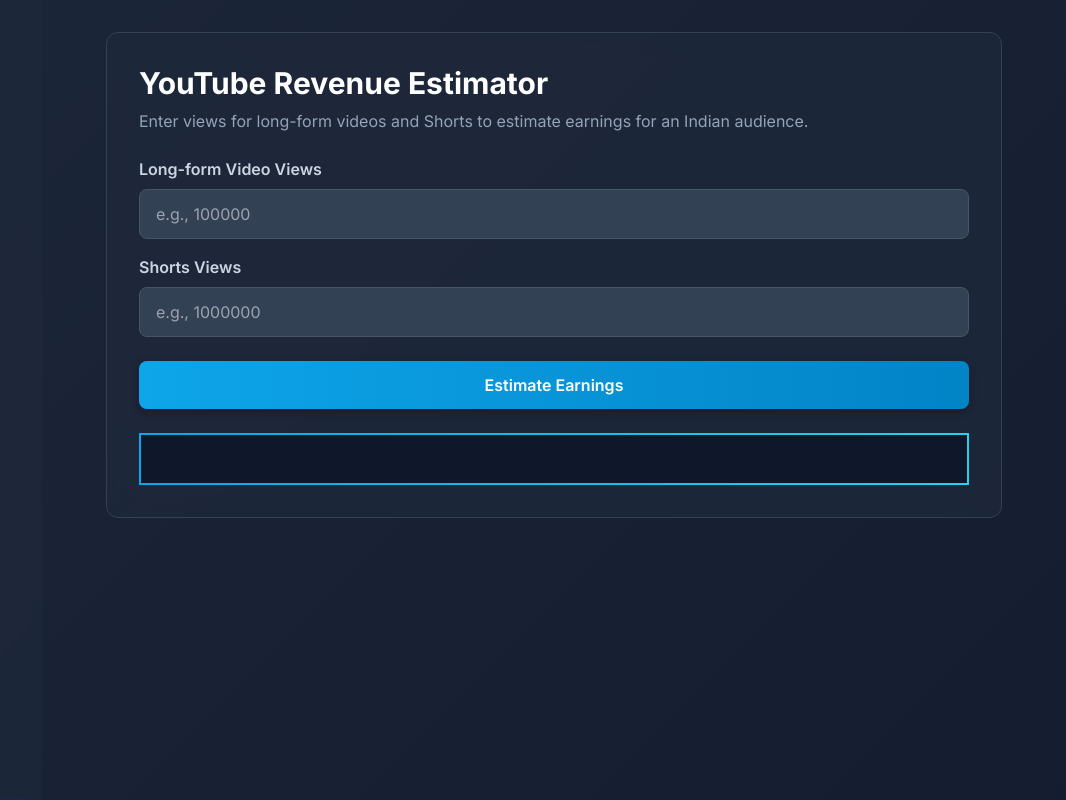
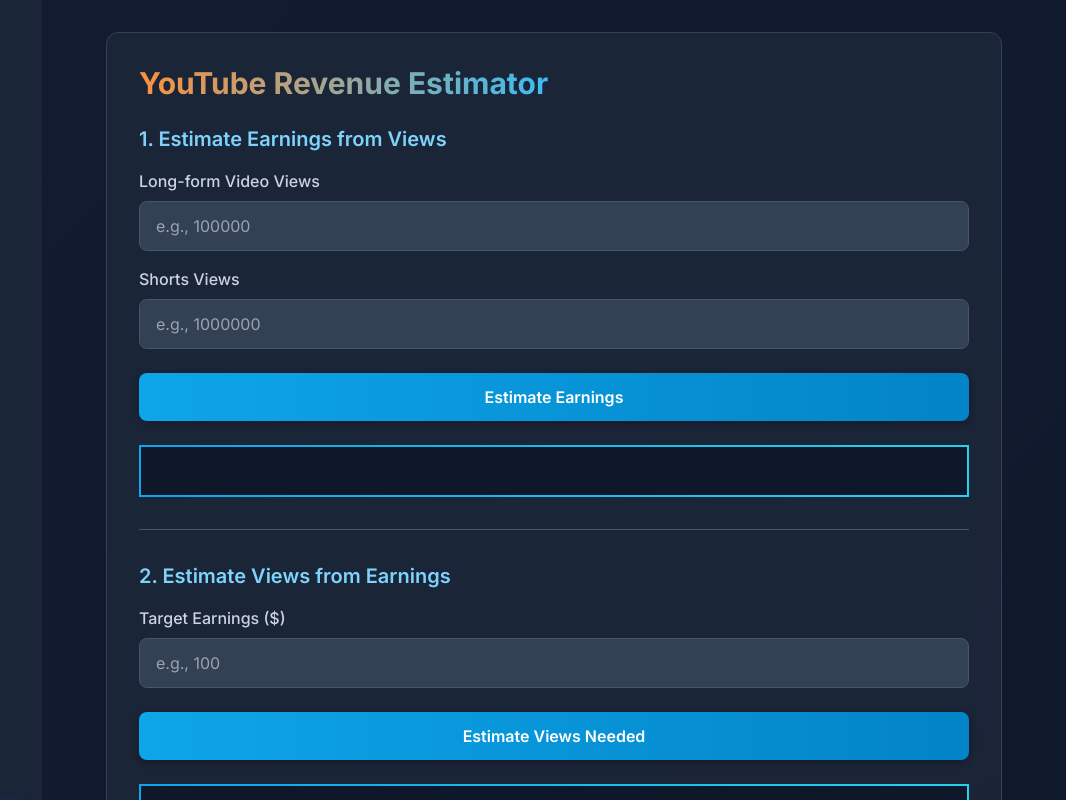
Before and after one commit to Thatoneguy-new/calculator, a plain HTML site: page index.html in a window 1280 px wide. Shown: the full height of the page, 214-1280 px from the left. Drawn offline with nearby package versions, Linux system fonts and the light colour scheme.

Commit message:
Update index.html

```diff
--- a/index.html
+++ b/index.html
@@ -22,7 +22,7 @@
             font-family: 'Inter', sans-serif;
             -webkit-font-smoothing: antialiased;
             -moz-osx-font-smoothing: grayscale;
-            background: linear-gradient(135deg, #0f172a, #1e293b, #0f172a);
+            background: linear-gradient(135deg, #0f172a, #131c31, #0f172a);
             background-size: 400% 400%;
             animation: gradientBG 15s ease infinite;
         }
@@ -37,9 +37,9 @@
         ::-webkit-scrollbar-thumb:hover { background: #64748b; }
 
         .calculator-card {
-            background-color: rgba(30, 41, 59, 0.8); /* slate-800 with opacity */
-            backdrop-filter: blur(10px);
-            border: 1px solid #334155; /* slate-700 */
+            background-color: rgba(30, 41, 59, 0.8);
+            backdrop-filter: blur(12px);
+            border: 1px solid #334155;
             border-radius: 0.75rem;
             padding: 2rem;
             animation: fadeIn 0.5s ease-in-out;
@@ -56,9 +56,15 @@
             transition: all 0.2s ease-in-out;
             cursor: pointer;
         }
+        .nav-link i {
+            transition: color 0.2s ease-in-out;
+        }
         .nav-link:hover {
-            background-color: #334155; /* slate-700 */
+            background-color: #334155;
             transform: translateX(4px);
+        }
+        .nav-link:hover i {
+            color: #22d3ee;
         }
         .nav-link.active {
             background-image: linear-gradient(to right, #0ea5e9, #22d3ee);
@@ -73,12 +79,13 @@
             border-radius: 0.5rem;
             padding: 0.75rem 1rem;
             width: 100%;
-            transition: border-color 0.2s, box-shadow 0.2s;
+            transition: all 0.3s ease;
         }
         .form-input:focus {
             outline: none;
             border-color: #22d3ee;
             box-shadow: 0 0 0 3px rgba(34, 211, 238, 0.3);
+            transform: scale(1.02);
         }
         .btn-primary {
             background-image: linear-gradient(to right, #0ea5e9, #0284c7);
@@ -107,8 +114,23 @@
             animation: resultFadeIn 0.6s ease;
         }
         @keyframes resultFadeIn {
-            from { opacity: 0; }
-            to { opacity: 1; }
+            from { opacity: 0; transform: scale(0.98); }
+            to { opacity: 1; transform: scale(1); }
+        }
+        /* Animated Gradient Text Style */
+        .animated-gradient-text {
+            background: linear-gradient(to right, #38bdf8, #818cf8, #f472b6, #fb923c, #38bdf8);
+            background-size: 200% auto;
+            color: #000;
+            background-clip: text;
+            -webkit-background-clip: text;
+            -webkit-text-fill-color: transparent;
+            animation: textShine 4s linear infinite;
+        }
+        @keyframes textShine {
+            to {
+                background-position: -200% center;
+            }
         }
     </style>
 </head>
@@ -163,18 +185,50 @@
 
             function createCalculatorUI(id) {
                 const allContent = {
-                    simple: `<h2 class="text-3xl font-bold text-white mb-4">Simple Calculator</h2><div class="grid grid-cols-1 md:grid-cols-2 gap-4"><input type="number" id="s_num1" class="form-input" placeholder="First number"><input type="number" id="s_num2" class="form-input" placeholder="Second number"></div><div class="flex justify-center gap-3 mt-4">${['+', '-', '*', '/'].map(op => `<button class="btn-primary w-16 h-16 text-2xl" onclick="calculateSimple('${op}')">${op}</button>`).join('')}</div><div id="s_result" class="result-box text-center text-3xl font-bold min-h-[80px] flex items-center justify-center"></div>`,
-                    scientific: `<h2 class="text-3xl font-bold text-white mb-4">Scientific Calculator</h2><select id="sci_op" class="form-input mb-4"><option value="sqrt">Square Root (√)</option><option value="pow">Power (x^y)</option><option value="sin">Sine (sin)</option><option value="cos">Cosine (cos)</option><option value="tan">Tangent (tan)</option><option value="log">Logarithm (log10)</option></select><div id="sci_inputs" class="grid grid-cols-1 md:grid-cols-2 gap-4"><input type="number" id="sci_num1" class="form-input" placeholder="Enter number"><input type="number" id="sci_num2" class="form-input hidden" placeholder="Enter exponent"></div><button class="btn-primary mt-4 w-full" onclick="calculateScientific()">Calculate</button><div id="sci_result" class="result-box text-center text-3xl font-bold min-h-[80px] flex items-center justify-center"></div>`,
-                    simpleInterest: `<h2 class="text-3xl font-bold text-white mb-4">Simple Interest</h2><div class="space-y-4"><input type="number" id="si_p" class="form-input" placeholder="Principal Amount ($)"><input type="number" id="si_r" class="form-input" placeholder="Annual Rate (%)"><input type="number" id="si_t" class="form-input" placeholder="Time (Years)"></div><button class="btn-primary mt-4 w-full" onclick="calculateSimpleInterest()">Calculate</button><div id="si_result" class="result-box"></div>`,
-                    compoundInterest: `<h2 class="text-3xl font-bold text-white mb-4">Compound Interest</h2><div class="space-y-4"><input type="number" id="ci_p" class="form-input" placeholder="Principal Amount ($)"><input type="number" id="ci_r" class="form-input" placeholder="Annual Rate (%)"><input type="number" id="ci_t" class="form-input" placeholder="Time (Years)"><select id="ci_n" class="form-input"><option value="365">Daily</option><option value="12">Monthly</option><option value="1">Yearly</option></select></div><button class="btn-primary mt-4 w-full" onclick="calculateCompoundInterest()">Calculate</button><div id="ci_result" class="result-box"></div>`,
-                    age: `<h2 class="text-3xl font-bold text-white mb-4">Age Calculator</h2><label class="text-slate-400">Enter your date of birth:</label><input type="date" id="age_dob" class="form-input mt-2"><button class="btn-primary mt-4 w-full" onclick="calculateAge()">Calculate Age</button><div id="age_result" class="result-box"></div>`,
-                    countdown: `<h2 class="text-3xl font-bold text-white mb-4">Date Countdown</h2><label class="text-slate-400">Select a future date:</label><input type="date" id="cd_date" class="form-input mt-2"><button class="btn-primary mt-4 w-full" onclick="calculateCountdown()">Start Countdown</button><div id="cd_result" class="result-box"></div>`,
-                    time: `<h2 class="text-3xl font-bold text-white mb-4">Time Converter</h2><div class="grid grid-cols-1 md:grid-cols-3 gap-4"><input type="number" id="time_val" class="form-input" placeholder="Enter value"><select id="time_from" class="form-input"><option value="s">Seconds</option><option value="m">Minutes</option><option value="h">Hours</option><option value="d">Days</option></select><select id="time_to" class="form-input"><option value="s">Seconds</option><option value="m">Minutes</option><option value="h">Hours</option><option value="d">Days</option></select></div><button class="btn-primary mt-4 w-full" onclick="convertTime()">Convert</button><div id="time_result" class="result-box text-center text-2xl font-bold"></div>`,
-                    units: `<h2 class="text-3xl font-bold text-white mb-4">Unit Converter</h2><select id="unit_cat" class="form-input mb-4"><option value="temp">Temperature</option><option value="len">Length</option><option value="weight">Weight</option></select><div class="grid grid-cols-1 md:grid-cols-3 gap-4"><input type="number" id="unit_val" class="form-input" placeholder="Enter value"><select id="unit_from" class="form-input"></select><select id="unit_to" class="form-input"></select></div><button class="btn-primary mt-4 w-full" onclick="convertUnit()">Convert</button><div id="unit_result" class="result-box text-center text-2xl font-bold"></div>`,
-                    bmi: `<h2 class="text-3xl font-bold text-white mb-4">BMI Calculator</h2><div class="grid grid-cols-1 md:grid-cols-2 gap-4"><input type="number" id="bmi_weight" class="form-input" placeholder="Weight (kg)"><input type="number" id="bmi_height" class="form-input" placeholder="Height (m)"></div><button class="btn-primary mt-4 w-full" onclick="calculateBMI()">Calculate BMI</button><div id="bmi_result" class="result-box"></div>`,
-                    youtube: `<h2 class="text-3xl font-bold text-white mb-2">YouTube Revenue Estimator</h2><p class="text-slate-400 mb-6">Enter views for long-form videos and Shorts to estimate earnings for an Indian audience.</p><div class="space-y-4"><div><label class="font-semibold text-slate-300 mb-2 block">Long-form Video Views</label><input type="number" id="yt_long_views" class="form-input" placeholder="e.g., 100000"></div><div><label class="font-semibold text-slate-300 mb-2 block">Shorts Views</label><input type="number" id="yt_shorts_views" class="form-input" placeholder="e.g., 1000000"></div></div><button class="btn-primary mt-6 w-full" onclick="calculateYT()">Estimate Earnings</button><div id="yt_result" class="result-box"></div>`,
-                    spotify: `<h2 class="text-3xl font-bold text-white mb-2">Spotify Revenue Calculator</h2><p class="text-slate-400 mb-6">Estimate your net earnings after a standard 15% distributor fee.</p><div class="space-y-4"><div><label class="font-semibold text-slate-300 mb-2 block">Number of Streams</label><input type="number" id="spotify_streams" class="form-input" placeholder="e.g., 500000"></div></div><button class="btn-primary mt-6 w-full" onclick="calculateSpotify()">Calculate Net Revenue</button><div id="spotify_result" class="result-box"></div>`,
-                    reels: `<h2 class="text-3xl font-bold text-white mb-2">Instagram Reels Revenue</h2><p class="text-slate-400 mb-6">Provides a rough estimate. Reels monetization is highly variable and not guaranteed.</p><div class="space-y-4"><div><label class="font-semibold text-slate-300 mb-2 block">Number of Reels Views</label><input type="number" id="reels_views" class="form-input" placeholder="e.g., 2000000"></div></div><button class="btn-primary mt-6 w-full" onclick="calculateReels()">Estimate Earnings</button><div id="reels_result" class="result-box"></div>`,
+                    simple: `<h2 class="text-3xl font-bold mb-4 animated-gradient-text">Simple Calculator</h2><div class="grid grid-cols-1 md:grid-cols-2 gap-4"><input type="number" id="s_num1" class="form-input" placeholder="First number"><input type="number" id="s_num2" class="form-input" placeholder="Second number"></div><div class="flex justify-center gap-3 mt-4">${['+', '-', '*', '/'].map(op => `<button class="btn-primary w-16 h-16 text-2xl" onclick="calculateSimple('${op}')">${op}</button>`).join('')}</div><div id="s_result" class="result-box text-center text-3xl font-bold min-h-[80px] flex items-center justify-center"></div>`,
+                    scientific: `<h2 class="text-3xl font-bold mb-4 animated-gradient-text">Scientific Calculator</h2><select id="sci_op" class="form-input mb-4"><option value="sqrt">Square Root (√)</option><option value="pow">Power (x^y)</option><option value="sin">Sine (sin)</option><option value="cos">Cosine (cos)</option><option value="tan">Tangent (tan)</option><option value="log">Logarithm (log10)</option></select><div id="sci_inputs" class="grid grid-cols-1 md:grid-cols-2 gap-4"><input type="number" id="sci_num1" class="form-input" placeholder="Enter number"><input type="number" id="sci_num2" class="form-input hidden" placeholder="Enter exponent"></div><button class="btn-primary mt-4 w-full" onclick="calculateScientific()">Calculate</button><div id="sci_result" class="result-box text-center text-3xl font-bold min-h-[80px] flex items-center justify-center"></div>`,
+                    simpleInterest: `<h2 class="text-3xl font-bold mb-4 animated-gradient-text">Simple Interest</h2><div class="space-y-4"><input type="number" id="si_p" class="form-input" placeholder="Principal Amount ($)"><input type="number" id="si_r" class="form-input" placeholder="Annual Rate (%)"><input type="number" id="si_t" class="form-input" placeholder="Time (Years)"></div><button class="btn-primary mt-4 w-full" onclick="calculateSimpleInterest()">Calculate</button><div id="si_result" class="result-box"></div>`,
+                    compoundInterest: `<h2 class="text-3xl font-bold mb-4 animated-gradient-text">Compound Interest</h2><div class="space-y-4"><input type="number" id="ci_p" class="form-input" placeholder="Principal Amount ($)"><input type="number" id="ci_r" class="form-input" placeholder="Annual Rate (%)"><input type="number" id="ci_t" class="form-input" placeholder="Time (Years)"><select id="ci_n" class="form-input"><option value="365">Daily</option><option value="12">Monthly</option><option value="1">Yearly</option></select></div><button class="btn-primary mt-4 w-full" onclick="calculateCompoundInterest()">Calculate</button><div id="ci_result" class="result-box"></div>`,
+                    age: `<h2 class="text-3xl font-bold mb-4 animated-gradient-text">Age Calculator</h2><label class="text-slate-400">Enter your date of birth:</label><input type="date" id="age_dob" class="form-input mt-2"><button class="btn-primary mt-4 w-full" onclick="calculateAge()">Calculate Age</button><div id="age_result" class="result-box"></div>`,
+                    countdown: `<h2 class="text-3xl font-bold mb-4 animated-gradient-text">Date Countdown</h2><label class="text-slate-400">Select a future date:</label><input type="date" id="cd_date" class="form-input mt-2"><button class="btn-primary mt-4 w-full" onclick="calculateCountdown()">Start Countdown</button><div id="cd_result" class="result-box"></div>`,
+                    time: `<h2 class="text-3xl font-bold mb-4 animated-gradient-text">Time Converter</h2><div class="grid grid-cols-1 md:grid-cols-3 gap-4"><input type="number" id="time_val" class="form-input" placeholder="Enter value"><select id="time_from" class="form-input"><option value="s">Seconds</option><option value="m">Minutes</option><option value="h">Hours</option><option value="d">Days</option></select><select id="time_to" class="form-input"><option value="s">Seconds</option><option value="m">Minutes</option><option value="h">Hours</option><option value="d">Days</option></select></div><button class="btn-primary mt-4 w-full" onclick="convertTime()">Convert</button><div id="time_result" class="result-box text-center text-2xl font-bold"></div>`,
+                    units: `<h2 class="text-3xl font-bold mb-4 animated-gradient-text">Unit Converter</h2><select id="unit_cat" class="form-input mb-4"><option value="temp">Temperature</option><option value="len">Length</option><option value="weight">Weight</option></select><div class="grid grid-cols-1 md:grid-cols-3 gap-4"><input type="number" id="unit_val" class="form-input" placeholder="Enter value"><select id="unit_from" class="form-input"></select><select id="unit_to" class="form-input"></select></div><button class="btn-primary mt-4 w-full" onclick="convertUnit()">Convert</button><div id="unit_result" class="result-box text-center text-2xl font-bold"></div>`,
+                    bmi: `<h2 class="text-3xl font-bold mb-4 animated-gradient-text">BMI Calculator</h2><div class="grid grid-cols-1 md:grid-cols-2 gap-4"><input type="number" id="bmi_weight" class="form-input" placeholder="Weight (kg)"><input type="number" id="bmi_height" class="form-input" placeholder="Height (m)"></div><button class="btn-primary mt-4 w-full" onclick="calculateBMI()">Calculate BMI</button><div id="bmi_result" class="result-box"></div>`,
+                    youtube: `
+                        <h2 class="text-3xl font-bold mb-6 animated-gradient-text">YouTube Revenue Estimator</h2>
+                        <!-- Views to Revenue -->
+                        <div class="mb-8">
+                            <h3 class="text-xl font-semibold text-sky-300 mb-4">1. Estimate Earnings from Views</h3>
+                            <div class="space-y-4">
+                                <div>
+                                    <label class="font-medium text-slate-300 mb-2 block">Long-form Video Views</label>
+                                    <input type="number" id="yt_long_views" class="form-input" placeholder="e.g., 100000">
+                                </div>
+                                <div>
+                                    <label class="font-medium text-slate-300 mb-2 block">Shorts Views</label>
+                                    <input type="number" id="yt_shorts_views" class="form-input" placeholder="e.g., 1000000">
+                                </div>
+                            </div>
+                            <button class="btn-primary mt-6 w-full" onclick="calculateYTRevenueFromViews()">Estimate Earnings</button>
+                            <div id="yt_result_from_views" class="result-box"></div>
+                        </div>
+
+                        <hr class="border-slate-600 my-8">
+
+                        <!-- Revenue to Views -->
+                        <div>
+                            <h3 class="text-xl font-semibold text-sky-300 mb-4">2. Estimate Views from Earnings</h3>
+                            <div class="space-y-4">
+                                <div>
+                                    <label class="font-medium text-slate-300 mb-2 block">Target Earnings ($)</label>
+                                    <input type="number" id="yt_target_earnings" class="form-input" placeholder="e.g., 100">
+                                </div>
+                            </div>
+                            <button class="btn-primary mt-6 w-full" onclick="calculateYTViewsFromRevenue()">Estimate Views Needed</button>
+                            <div id="yt_result_from_earnings" class="result-box"></div>
+                        </div>`,
+                    spotify: `<h2 class="text-3xl font-bold mb-2 animated-gradient-text">Spotify Revenue Calculator</h2><p class="text-slate-400 mb-6">Estimate your net earnings after a standard 15% distributor fee.</p><div class="space-y-4"><div><label class="font-semibold text-slate-300 mb-2 block">Number of Streams</label><input type="number" id="spotify_streams" class="form-input" placeholder="e.g., 500000"></div></div><button class="btn-primary mt-6 w-full" onclick="calculateSpotify()">Calculate Net Revenue</button><div id="spotify_result" class="result-box"></div>`,
+                    reels: `<h2 class="text-3xl font-bold mb-2 animated-gradient-text">Instagram Reels Revenue</h2><p class="text-slate-400 mb-6">Provides a rough estimate. Reels monetization is highly variable and not guaranteed.</p><div class="space-y-4"><div><label class="font-semibold text-slate-300 mb-2 block">Number of Reels Views</label><input type="number" id="reels_views" class="form-input" placeholder="e.g., 2000000"></div></div><button class="btn-primary mt-6 w-full" onclick="calculateReels()">Estimate Earnings</button><div id="reels_result" class="result-box"></div>`,
                 };
                 return `<div class="calculator-card">${allContent[id]}</div>`;
             }
@@ -232,6 +286,7 @@
             if (el) el.innerHTML = html;
         }
         const formatUSD = (num) => num.toLocaleString('en-US', { style: 'currency', currency: 'USD' });
+        const formatNum = (num) => num.toLocaleString('en-US');
 
         function calculateSimple(op) {
             const num1 = getVal('s_num1');
@@ -345,20 +400,16 @@
             if (isNaN(val)) { setResult('unit_result', `<span class="text-red-400">Invalid value</span>`); return; }
             let result;
             if (from === to) { result = val; }
-            // Temp
             else if (from === 'c' && to === 'f') result = (val * 9/5) + 32;
             else if (from === 'f' && to === 'c') result = (val - 32) * 5/9;
-            // Length
             else if (from === 'm' && to === 'ft') result = val * 3.28084;
             else if (from === 'ft' && to === 'm') result = val / 3.28084;
             else if (from === 'km' && to === 'mi') result = val * 0.621371;
             else if (from === 'mi' && to === 'km') result = val / 0.621371;
-            // Weight
             else if (from === 'kg' && to === 'lbs') result = val * 2.20462;
             else if (from === 'lbs' && to === 'kg') result = val / 2.20462;
             else if (from === 'g' && to === 'oz') result = val * 0.035274;
             else if (from === 'oz' && to === 'g') result = val / 0.035274;
-
             setResult('unit_result', `${result.toLocaleString()} ${document.querySelector(`#unit_to option[value=${to}]`).text}`);
         }
 
@@ -374,15 +425,45 @@
             setResult('bmi_result', `<p>Your BMI: <span class="font-bold text-2xl text-sky-400">${bmi.toFixed(1)}</span></p><p>Category: <span class="font-bold ${color}">${category}</span></p>`);
         }
 
-        function calculateYT() {
+        function calculateYTRevenueFromViews() {
             const longViews = getVal('yt_long_views');
             const shortsViews = getVal('yt_shorts_views');
-            const longRpm = 0.30;
-            const shortsRpm = 0.04;
-            const longRevenue = (longViews / 1000) * longRpm;
-            const shortsRevenue = (shortsViews / 1000) * shortsRpm;
-            const totalRevenue = longRevenue + shortsRevenue;
-            setResult('yt_result', `<div class="space-y-3 text-lg"><p>Long-form Video Earnings: <span class="font-bold text-green-400">${formatUSD(longRevenue)}</span></p><p>Shorts Earnings: <span class="font-bold text-yellow-400">${formatUSD(shortsRevenue)}</span></p><hr class="border-slate-600 my-2"><p class="text-xl">Total Estimated Revenue: <span class="font-bold text-sky-400">${formatUSD(totalRevenue)}</span></p></div>`);
+
+            const longRpm = { low: 0.25, high: 0.80 };
+            const shortsRpm = { low: 0.02, high: 0.06 };
+
+            const lowEst = (longViews / 1000 * longRpm.low) + (shortsViews / 1000 * shortsRpm.low);
+            const highEst = (longViews / 1000 * longRpm.high) + (shortsViews / 1000 * shortsRpm.high);
+
+            setResult('yt_result_from_views', `<div class="space-y-2 text-lg"><p>Estimated Earnings Range:</p><p class="text-2xl font-bold text-sky-400">${formatUSD(lowEst)} - ${formatUSD(highEst)}</p><p class="text-xs text-slate-400 mt-2">Based on typical RPMs for an Indian audience.</p></div>`);
+        }
+
+        function calculateYTViewsFromRevenue() {
+            const target = getVal('yt_target_earnings');
+            if (target <= 0) {
+                setResult('yt_result_from_earnings', `<p class="text-red-400">Please enter a valid target amount.</p>`);
+                return;
+            }
+
+            const longRpm = { low: 0.25, high: 0.80 };
+            const shortsRpm = { low: 0.02, high: 0.06 };
+
+            const longViewsLow = (target / longRpm.high) * 1000;
+            const longViewsHigh = (target / longRpm.low) * 1000;
+
+            const shortsViewsLow = (target / shortsRpm.high) * 1000;
+            const shortsViewsHigh = (target / shortsRpm.low) * 1000;
+
+            setResult('yt_result_from_earnings', `<div class="space-y-4 text-lg">
+                <div>
+                    <p class="font-semibold text-green-400">For Long-form Videos:</p>
+                    <p>You'll need <span class="font-bold text-white">${formatNum(longViewsLow.toFixed(0))}</span> to <span class="font-bold text-white">${formatNum(longViewsHigh.toFixed(0))}</span> views.</p>
+                </div>
+                <div>
+                    <p class="font-semibold text-yellow-400">For Shorts:</p>
+                    <p>You'll need <span class="font-bold text-white">${formatNum(shortsViewsLow.toFixed(0))}</span> to <span class="font-bold text-white">${formatNum(shortsViewsHigh.toFixed(0))}</span> views.</p>
+                </div>
+            </div>`);
         }
 
         function calculateSpotify() {
```
